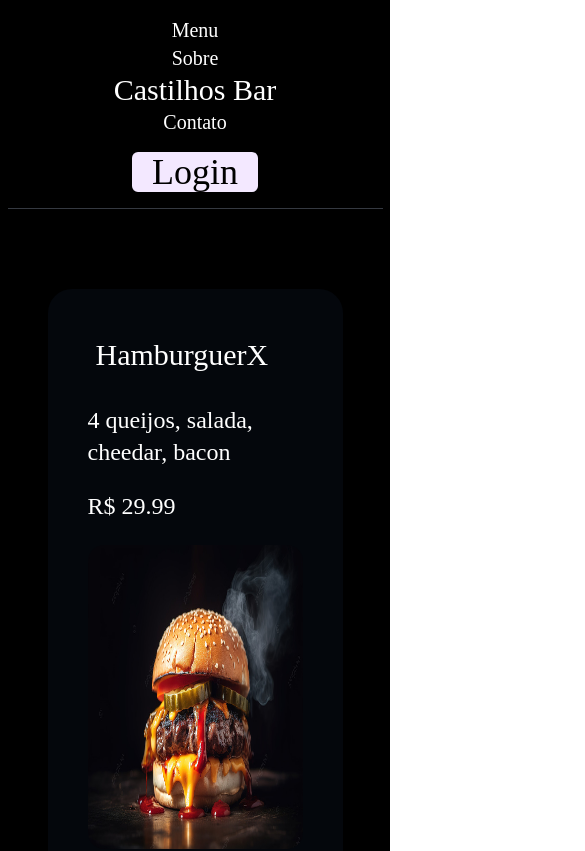
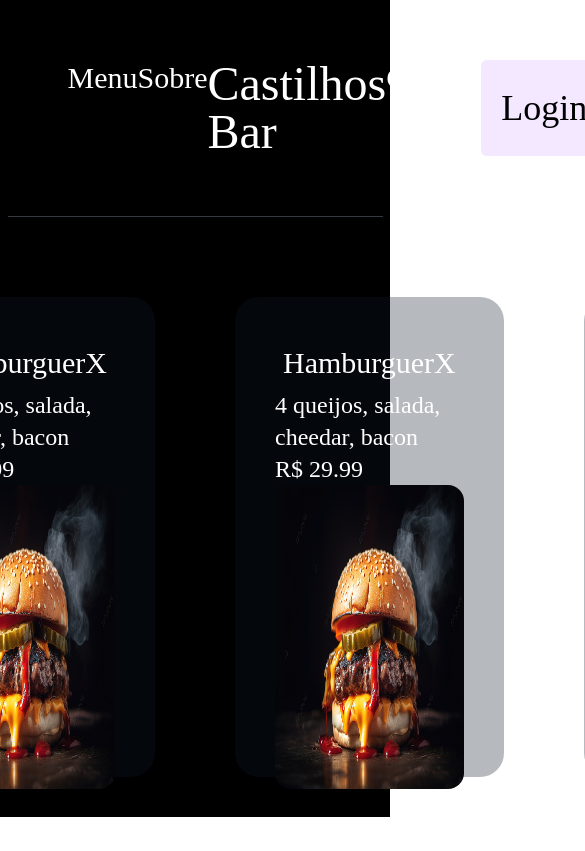
Before and after one commit to felipenewplayer/CastilhosBar, a React (Vite) app: page / in a window 390 px wide. Shown: the top 851 px of the page, 585 px wide, since content can reach past the window. Built offline with nearby package versions, Linux system fonts and the light colour scheme; a web font is replaced by a local one.

Commit message:
arrumando responsividade

```diff
--- a/src/assets/components/Banner.jsx
+++ b/src/assets/components/Banner.jsx
@@ -1,17 +1,13 @@
-import { Login } from "./pages/Login";
+import { Login } from "./pages/Login"
 
 export const Banner = () => {
-    return (
-        <div className="bg-black p-4 sm:p-6 md:p-10 lg:p-15 flex flex-col lg:flex-row justify-between items-center border-b border-gray-500/50 mb-10">
-            <div className="flex flex-col lg:flex-row sm:flex-grow justify-between sm:w-auto w-full text-center">
-                <a className="text-white text-xl sm:text-3xl md:text-3xl" href="">Menu</a>
-                <a className="text-white text-xl sm:text-3xl md:text-3xl" href="">Sobre</a>
-                <a className="text-white text-3xl sm:text-5xl md:text-5xl" href="">Castilhos Bar</a>
-                <a className="text-white text-xl sm:text-3xl md:text-3xl" href="">Contato</a>
-            </div>
-            <div className="mt-4 sm:mt-0">
-                <Login />
-            </div>
+    return(
+        <div className="bg-black p-15 flex justify-around border-b border-gray-500/50 mb-10">
+            <a className="text-white text-3xl " href="" >Menu</a>
+            <a className="text-white text-3xl " href="">Sobre</a>
+            <a className="text-white text-5xl" href="">Castilhos Bar</a>
+            <a className="text-white text-3xl" href="">Contato</a>
+            <Login/>
         </div>
-    );
+    )
 }
--- a/src/assets/components/Burguer.jsx
+++ b/src/assets/components/Burguer.jsx
@@ -1,12 +1,12 @@
 
 export const Burguer = (burguers) => {
     return (
-        <div className="bg-gray-900/30  m-10 p-10 rounded-3xl h-150 w-150 flex flex-col justify-between ">
+        <div className="bg-gray-900/30  m-10 p-10 rounded-3xl h-120 w-120 flex flex-col justify-between ">
             <p className="text-white text-3xl p-2">{burguers.nome}</p>
             <p className="text-white text-2xl">{burguers.descricao}</p>
             <p className="text-white text-2xl">{burguers.price}</p>
             <div>
-                <img className="h-76 w-300 rounded-2xl" src= "/img/burger.jpg" alt="cheese" />
+                <img className="h-76 w-250 rounded-2xl" src= "/img/burger.jpg" alt="cheese" />
             </div>
 
         </div>
--- a/src/assets/components/Catalogo.jsx
+++ b/src/assets/components/Catalogo.jsx
@@ -4,7 +4,7 @@ import { Burguer } from "./Burguer"
 export const Catalago = ({ burguers }) => {
     return (
         <section>
-            <div className="flex flex-wrap justify-center">
+            <div className="flex justify-center">
                 {burguers.map((burguer) => <Burguer
                     key={burguer.id}
                     nome={burguer.nome}
```
